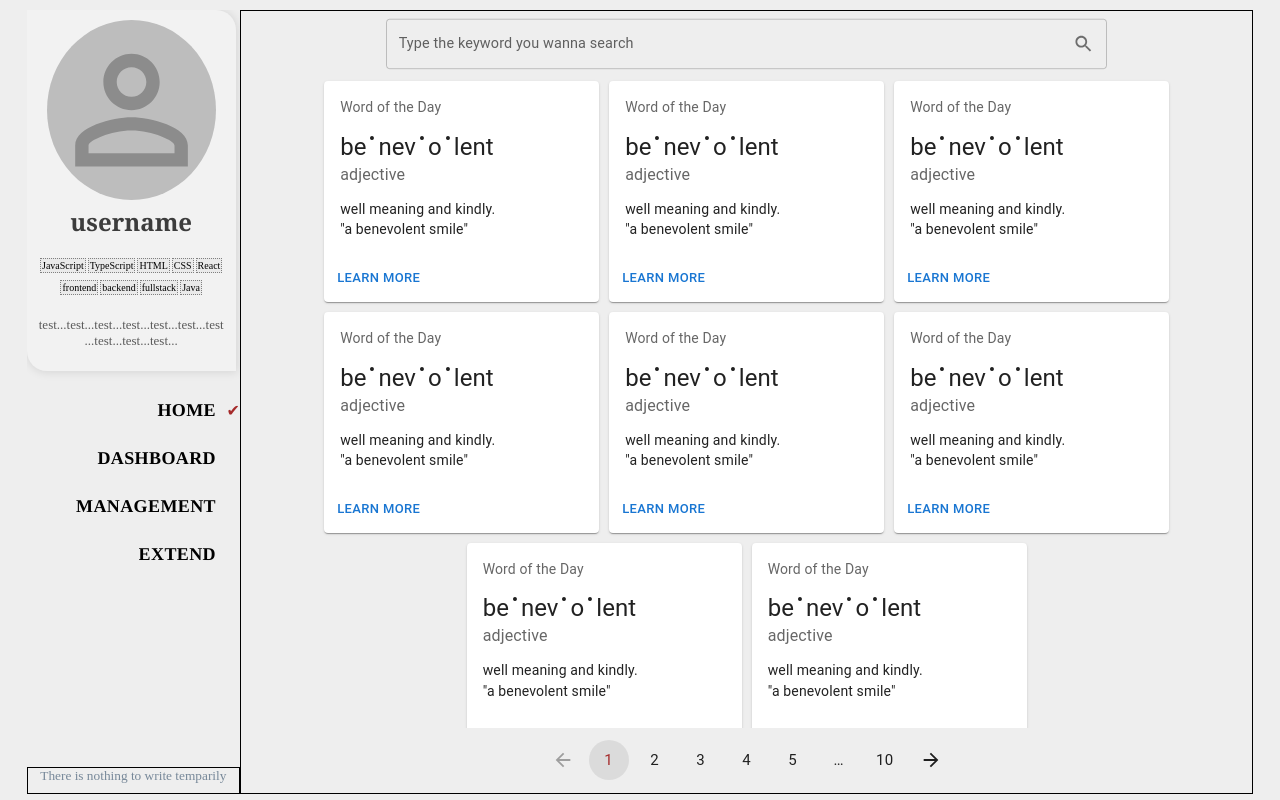
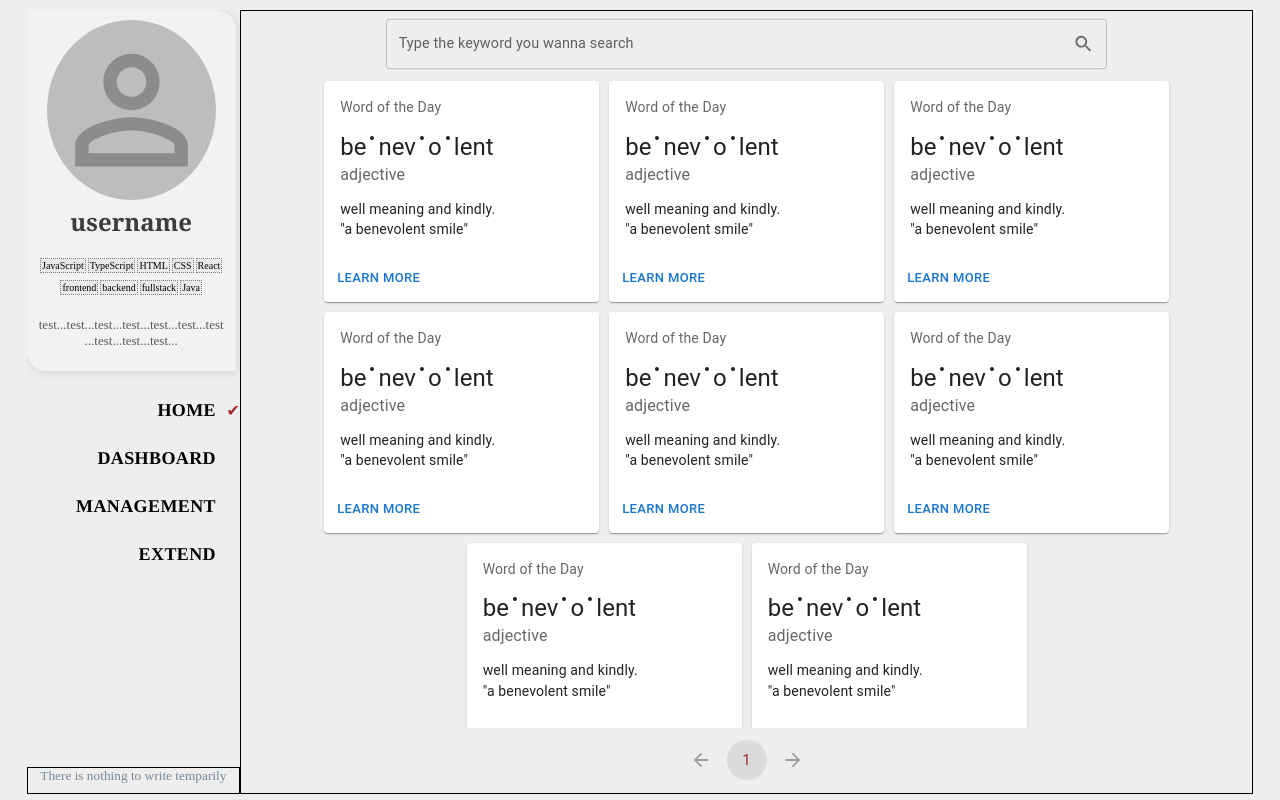
Before and after one commit to NGgoing/myblog, a React (Create React App) app: page / in a window 1280 px wide. Built offline with nearby package versions, Linux system fonts and the light colour scheme.

Commit message:
optimize: the tabs' layout and myPagination function

```diff
--- a/src/components/RightPart/Pagination/index.jsx
+++ b/src/components/RightPart/Pagination/index.jsx
@@ -4,7 +4,13 @@ import Stack from "@mui/material/Stack";
 import ArrowBackIcon from "@mui/icons-material/ArrowBack";
 import ArrowForwardIcon from "@mui/icons-material/ArrowForward";
 
-export default () => {
+export default (props) => {
+  const { pagHandler, count } = props;
+
+  const tabChangedHandler = (event, page) => {
+    pagHandler(page);
+  };
+
   return (
     <Stack
       spacing={2}
@@ -13,8 +19,9 @@ export default () => {
       }}
     >
       <Pagination
-        count={10}
+        count={count}
         size="large"
+        onChange={tabChangedHandler}
         renderItem={(item) => (
           <PaginationItem
             components={{ previous: ArrowBackIcon, next: ArrowForwardIcon }}
```
Also changed, not shown: src/components/RightPart/Pagination/myPagination.js (added, +30 -0 lines).
